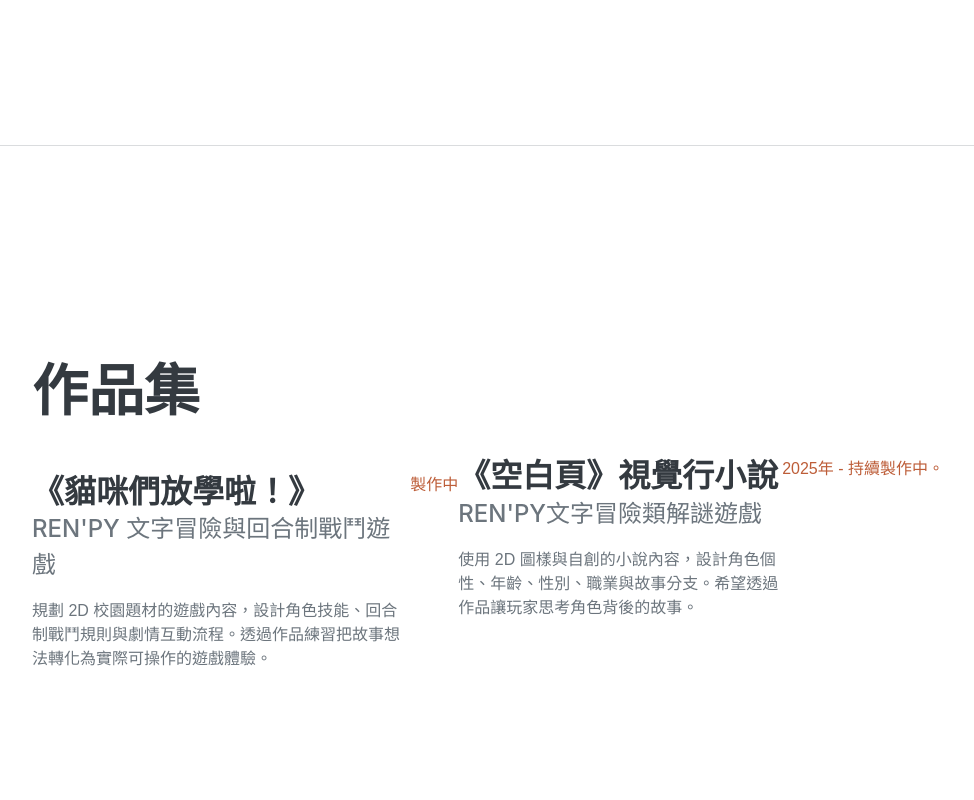
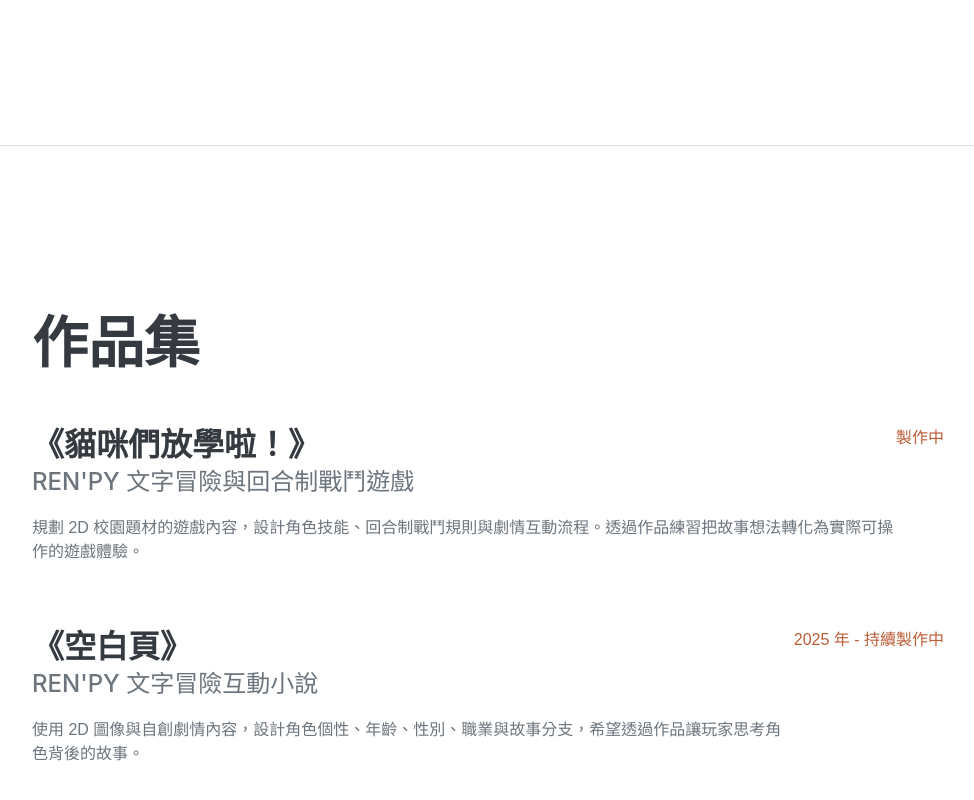
Before and after one commit to trentlee9611-bug/trentlee9611-bug.github.io, a plain HTML site: page index.html in a window 1280 px wide. Shown: the part 3869-4669 px from the top of the page, without its empty margins (288-1262 px from the left). Drawn offline with nearby package versions, Linux system fonts and the light colour scheme; a web font is replaced by a local one.

Commit message:
Update index.html

```diff
--- a/index.html
+++ b/index.html
@@ -139,8 +139,10 @@
         </section>
         <hr class="m-0" />
         <section class="resume-section" id="portfolio">
+
             <div class="resume-section-content">
                 <h2 class="mb-5">作品集</h2>
+
                 <div class="d-flex flex-column flex-md-row justify-content-between mb-5">
                     <div class="flex-grow-1">
                         <h3 class="mb-0">《貓咪們放學啦！》</h3>
@@ -148,17 +150,19 @@
                         <p>規劃 2D 校園題材的遊戲內容，設計角色技能、回合制戰鬥規則與劇情互動流程。透過作品練習把故事想法轉化為實際可操作的遊戲體驗。</p>
                     </div>
                     <div class="flex-shrink-0">
-                        <span class="text-primary">製作中</span></div>
+                        <span class="text-primary">製作中</span>
                     </div>
-            </div>
-            <div class="d-flex flex-column flex-md-row justify-content-between">
-                <div class="flex-grow-1">
-                    <h3 class="mb-0">《空白頁》視覺行小說</h3>
-                    <div class="subheading mb-3">Ren'py文字冒險類解謎遊戲</div>
-                    <p>使用 2D 圖樣與自創的小說內容，設計角色個性、年齡、性別、職業與故事分支。希望透過作品讓玩家思考角色背後的故事。</p>
                 </div>
-                <div class="flex-shrink-0">
-                    <span class="text-primary">2025年 - 持續製作中。</span>
+
+                <div class="d-flex flex-column flex-md-row justify-content-between">
+                    <div class="flex-grow-1">
+                        <h3 class="mb-0">《空白頁》</h3>
+                        <div class="subheading mb-3">Ren'Py 文字冒險互動小說</div>
+                        <p>使用 2D 圖像與自創劇情內容，設計角色個性、年齡、性別、職業與故事分支，希望透過作品讓玩家思考角色背後的故事。</p>
+                    </div>
+                    <div class="flex-shrink-0">
+                        <span class="text-primary">2025 年 - 持續製作中</span>
+                    </div>
                 </div>
             </div>
         </section>
```
